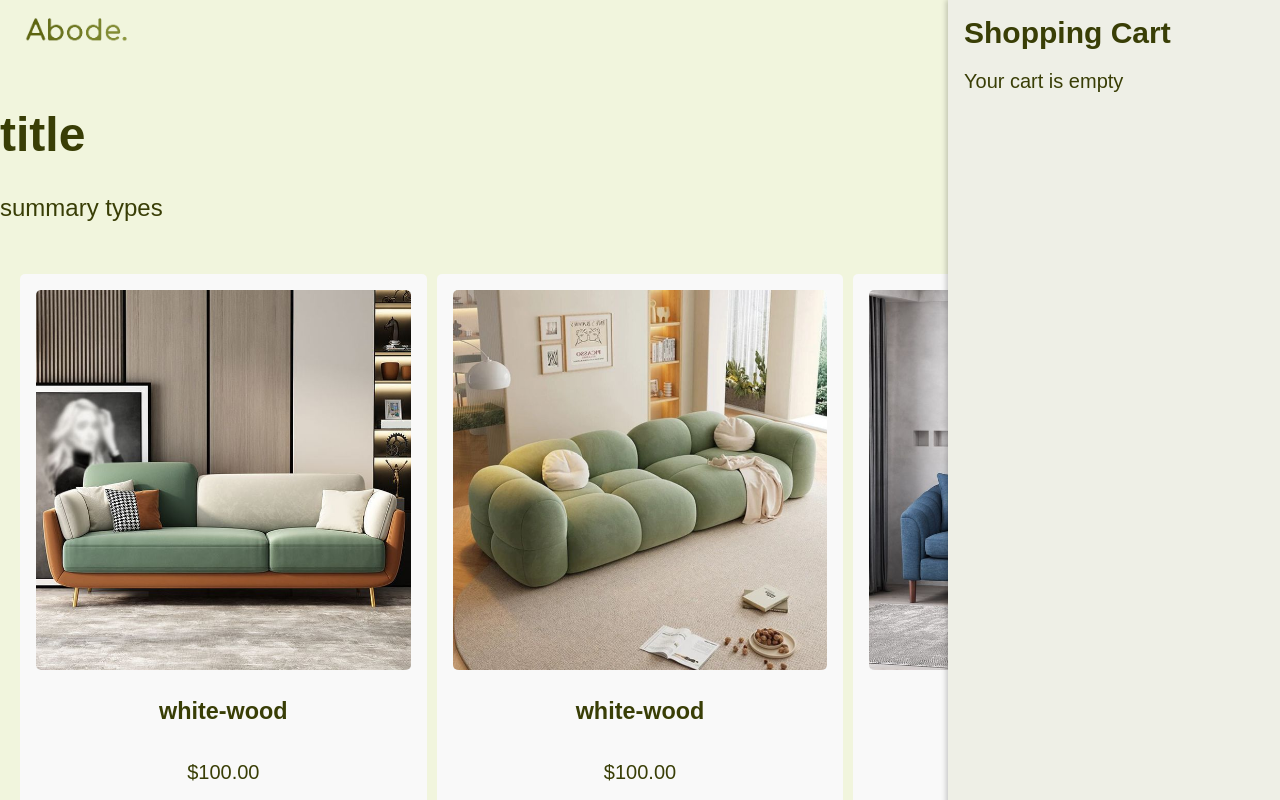
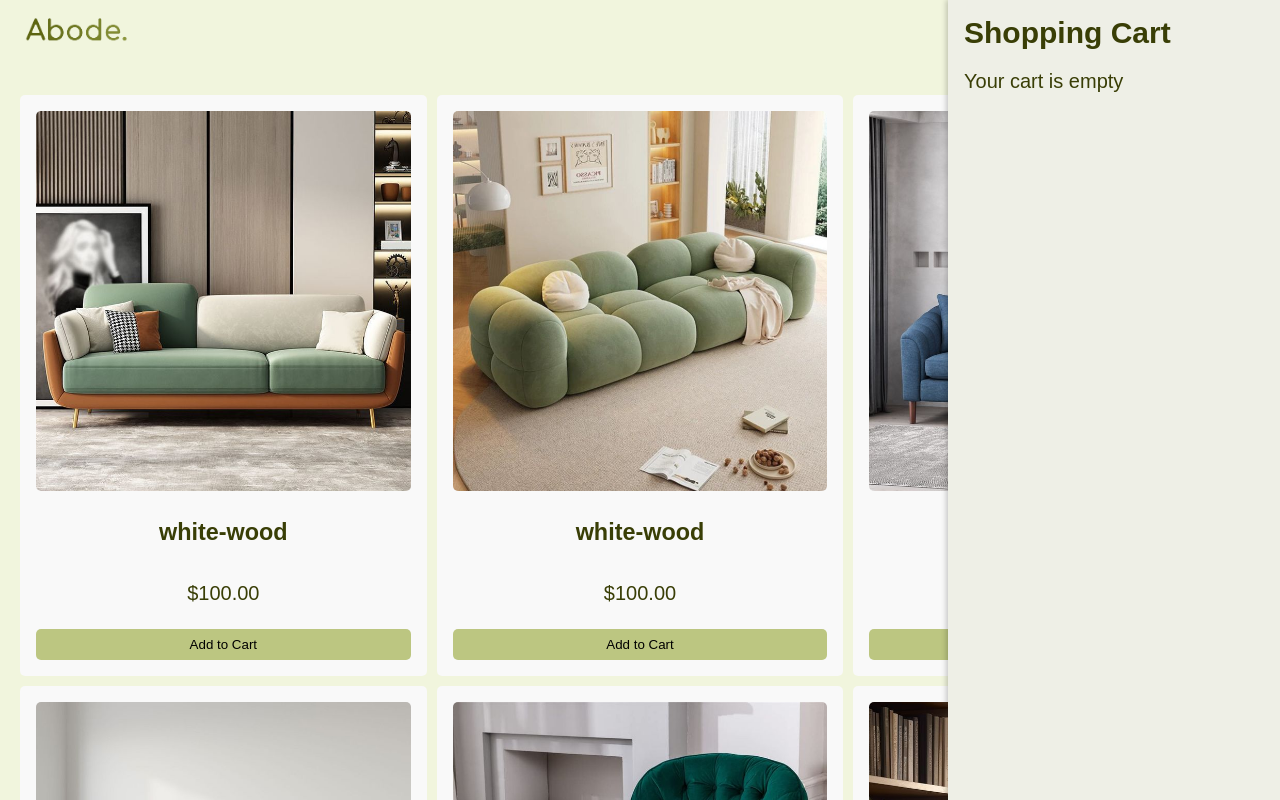
Before and after one commit to rhythm1124/Abode, a React (Create React App) app: page / in a window 1280 px wide. Shown: the top 800 px of the page. Built offline with nearby package versions, Linux system fonts and the light colour scheme; the HTML template or start-up script is replaced by a standard one.

Commit message:
Update Collection.js

```diff
--- a/src/components/Collection.js
+++ b/src/components/Collection.js
@@ -67,10 +67,10 @@
   return (
     <div className="collection-container">
       <Navbar/>
-      <div className="content-container">
+      {/* <div className="content-container">
         <h1>title</h1>
         <p>summary types</p>
-      </div>
+      </div> */}
       <div className="collection-grid-container">
         <div className="collection-item">
           {CollectionList.map((item, key) => {
```
